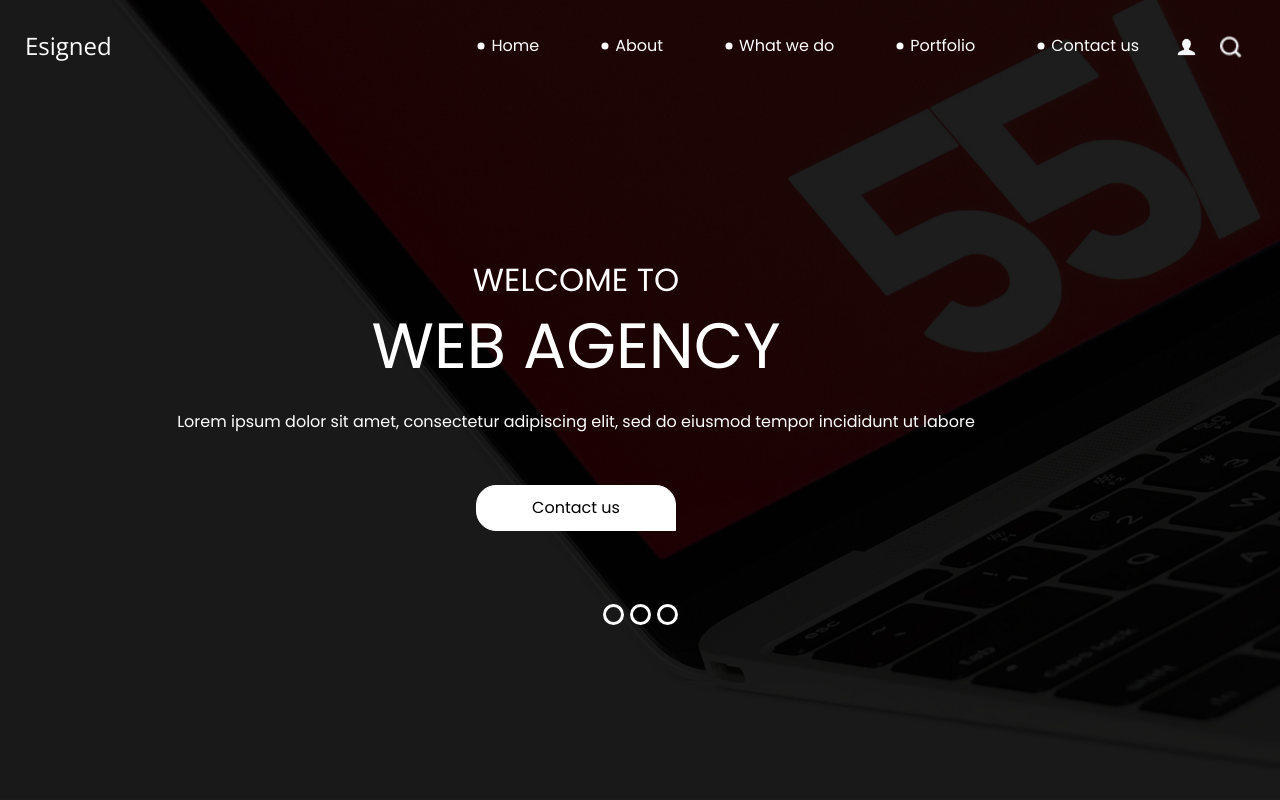
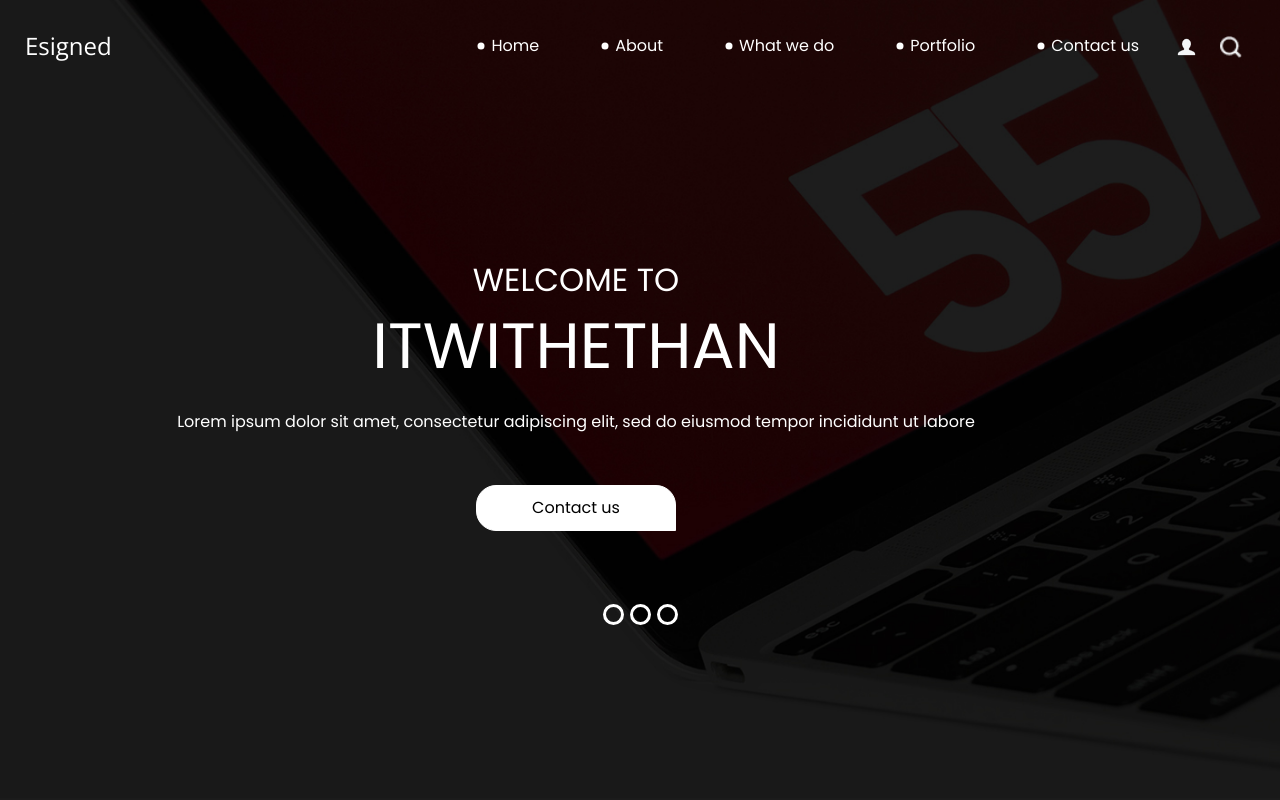
Before and after one commit to Ethan-Geyer/MyWebsite, a plain HTML site: page index.html in a window 1280 px wide. Shown: the top 800 px of the page. Drawn offline with nearby package versions, Linux system fonts and the light colour scheme.

Commit message:
Update index.html

```diff
--- a/index.html
+++ b/index.html
@@ -97,7 +97,7 @@
 
                       </h2>
                       <h1>
-                        web agency
+                        ITwithEthan
                       </h1>
                       <p>
                         Lorem ipsum dolor sit amet, consectetur adipiscing elit, sed do eiusmod tempor incididunt ut
```
